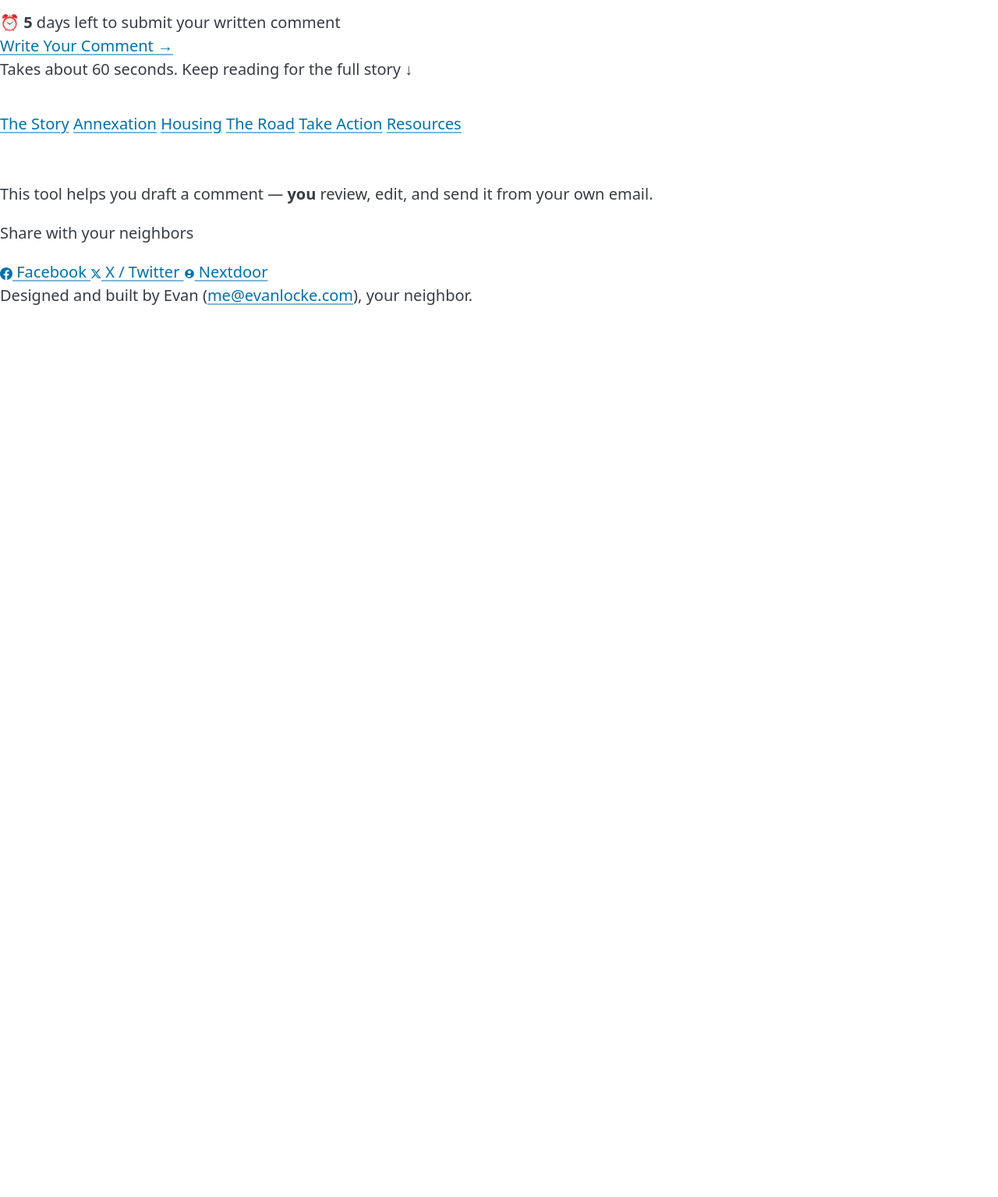
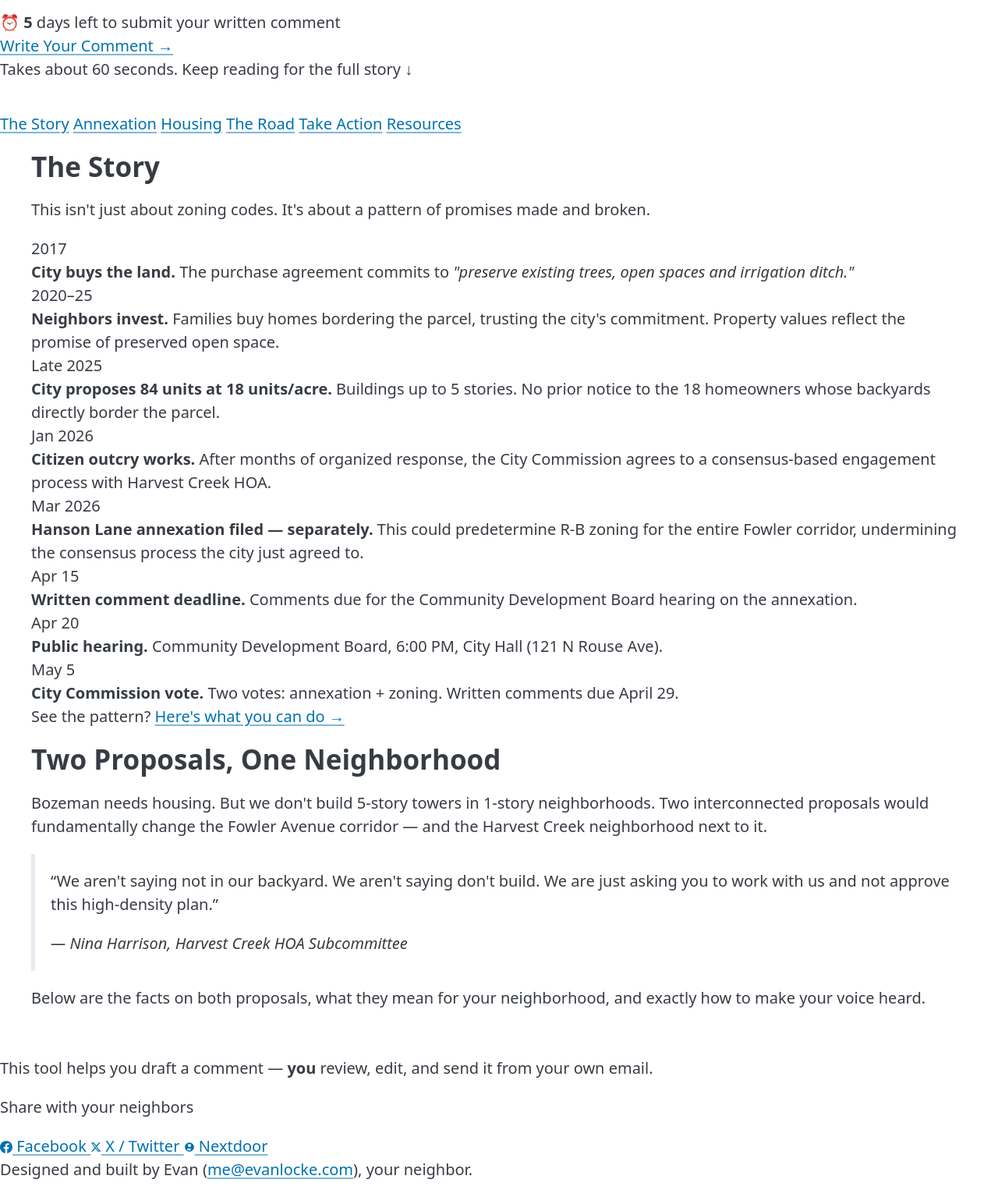
Before and after one commit to elocke/protectharvestcreek, a FastAPI app: template templates/whats-going-on.html in a window 1280 px wide. Shown: the part 226-1761 px from the top of the page at 78% size. Before the commit the page ends 617 px from the top, so only its background shows below. Run offline with FastAPI, Linux system fonts and the light colour scheme; the template is opened without the code that fills it, so the values that code supplies are empty; some libraries are stand-ins or nearby versions.

Commit message:
feat: add timeline and overview content sections
Co-Authored-By: Claude Opus 4.6 (1M context) <noreply@anthropic.com>

```diff
--- a/templates/whats-going-on.html
+++ b/templates/whats-going-on.html
@@ -68,7 +68,77 @@
 
     <main class="container explainer-main">
 
-        <!-- CONTENT SECTIONS GO HERE (Tasks 2-4) -->
+        <!-- The Story — Timeline of Broken Promises -->
+        <section id="story" class="explainer-section animate-in">
+            <h2 class="section-heading">The Story</h2>
+            <p class="section-intro">This isn't just about zoning codes. It's about a pattern of promises made and broken.</p>
+
+            <div class="timeline">
+                <div class="timeline-entry">
+                    <div class="timeline-year">2017</div>
+                    <div class="timeline-content">
+                        <strong>City buys the land.</strong> The purchase agreement commits to <em>"preserve existing trees, open spaces and irrigation ditch."</em>
+                    </div>
+                </div>
+                <div class="timeline-entry">
+                    <div class="timeline-year">2020–25</div>
+                    <div class="timeline-content">
+                        <strong>Neighbors invest.</strong> Families buy homes bordering the parcel, trusting the city's commitment. Property values reflect the promise of preserved open space.
+                    </div>
+                </div>
+                <div class="timeline-entry">
+                    <div class="timeline-year">Late 2025</div>
+                    <div class="timeline-content">
+                        <strong>City proposes 84 units at 18 units/acre.</strong> Buildings up to 5 stories. No prior notice to the 18 homeowners whose backyards directly border the parcel.
+                    </div>
+                </div>
+                <div class="timeline-entry">
+                    <div class="timeline-year">Jan 2026</div>
+                    <div class="timeline-content">
+                        <strong>Citizen outcry works.</strong> After months of organized response, the City Commission agrees to a consensus-based engagement process with Harvest Creek HOA.
+                    </div>
+                </div>
+                <div class="timeline-entry">
+                    <div class="timeline-year">Mar 2026</div>
+                    <div class="timeline-content">
+                        <strong>Hanson Lane annexation filed — separately.</strong> This could predetermine R-B zoning for the entire Fowler corridor, undermining the consensus process the city just agreed to.
+                    </div>
+                </div>
+                <div class="timeline-entry timeline-entry-urgent">
+                    <div class="timeline-year">Apr 15</div>
+                    <div class="timeline-content">
+                        <strong>Written comment deadline.</strong> Comments due for the Community Development Board hearing on the annexation.
+                    </div>
+                </div>
+                <div class="timeline-entry timeline-entry-urgent">
+                    <div class="timeline-year">Apr 20</div>
+                    <div class="timeline-content">
+                        <strong>Public hearing.</strong> Community Development Board, 6:00 PM, City Hall (121 N Rouse Ave).
+                    </div>
+                </div>
+                <div class="timeline-entry timeline-entry-urgent">
+                    <div class="timeline-year">May 5</div>
+                    <div class="timeline-content">
+                        <strong>City Commission vote.</strong> Two votes: annexation + zoning. Written comments due April 29.
+                    </div>
+                </div>
+            </div>
+
+            <p class="timeline-coda">See the pattern? <a href="#act">Here's what you can do &rarr;</a></p>
+        </section>
+
+        <!-- Two Proposals, One Neighborhood -->
+        <section id="overview" class="explainer-section animate-in">
+            <h2 class="section-heading">Two Proposals, One Neighborhood</h2>
+            <p>Bozeman needs housing. But we don't build 5-story towers in 1-story neighborhoods. Two interconnected proposals would fundamentally change the Fowler Avenue corridor &mdash; and the Harvest Creek neighborhood next to it.</p>
+            <blockquote class="neighbor-quote">
+                <p>&ldquo;We aren't saying not in our backyard. We aren't saying don't build. We are just asking you to work with us and not approve this high-density plan.&rdquo;</p>
+                <cite>&mdash; Nina Harrison, Harvest Creek HOA Subcommittee</cite>
+            </blockquote>
+            <p>Below are the facts on both proposals, what they mean for your neighborhood, and exactly how to make your voice heard.</p>
+        </section>
+
+        <!-- CONTENT SECTIONS CONTINUE HERE (Tasks 3-4) -->
 
     </main>
 
```
